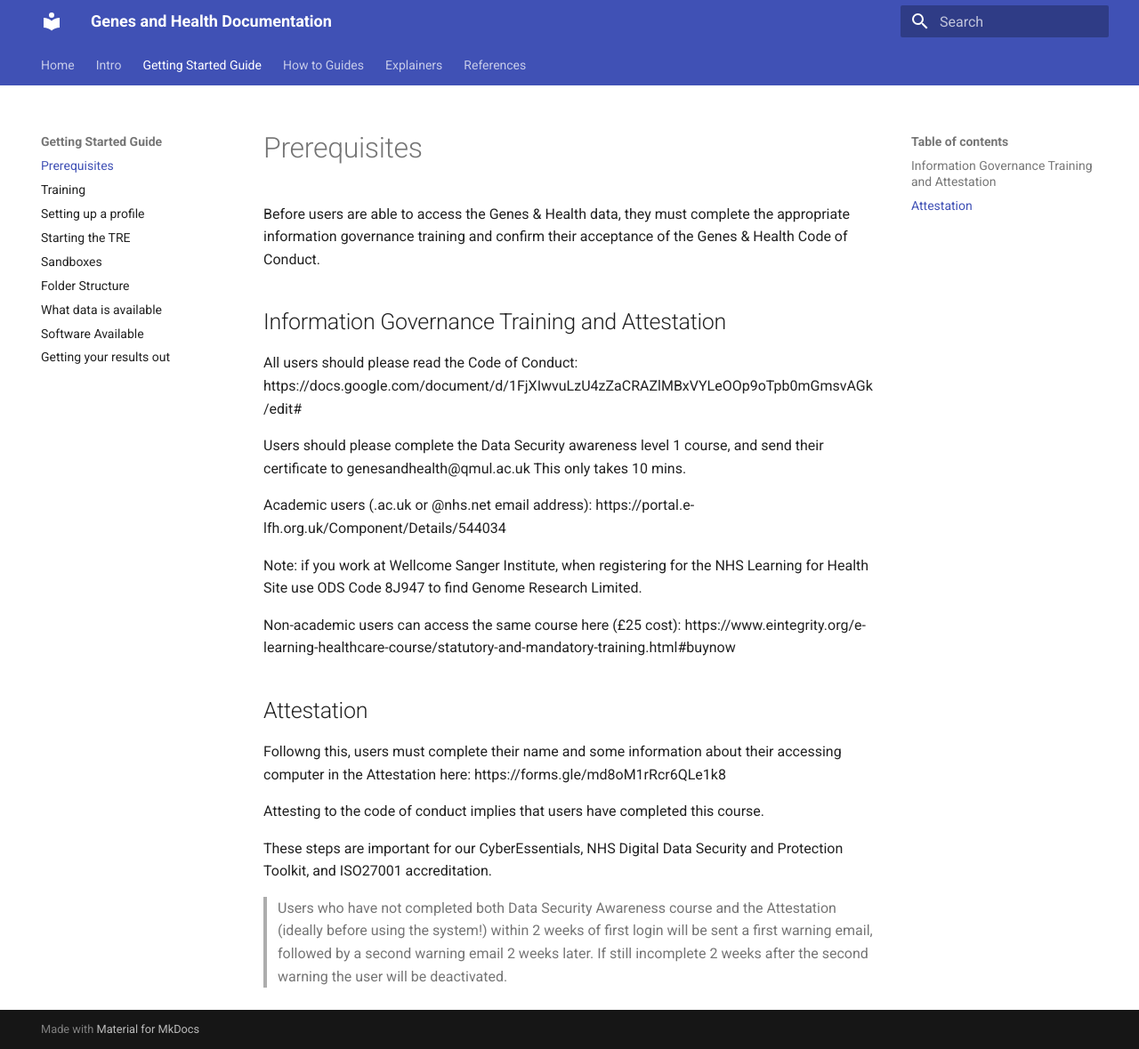
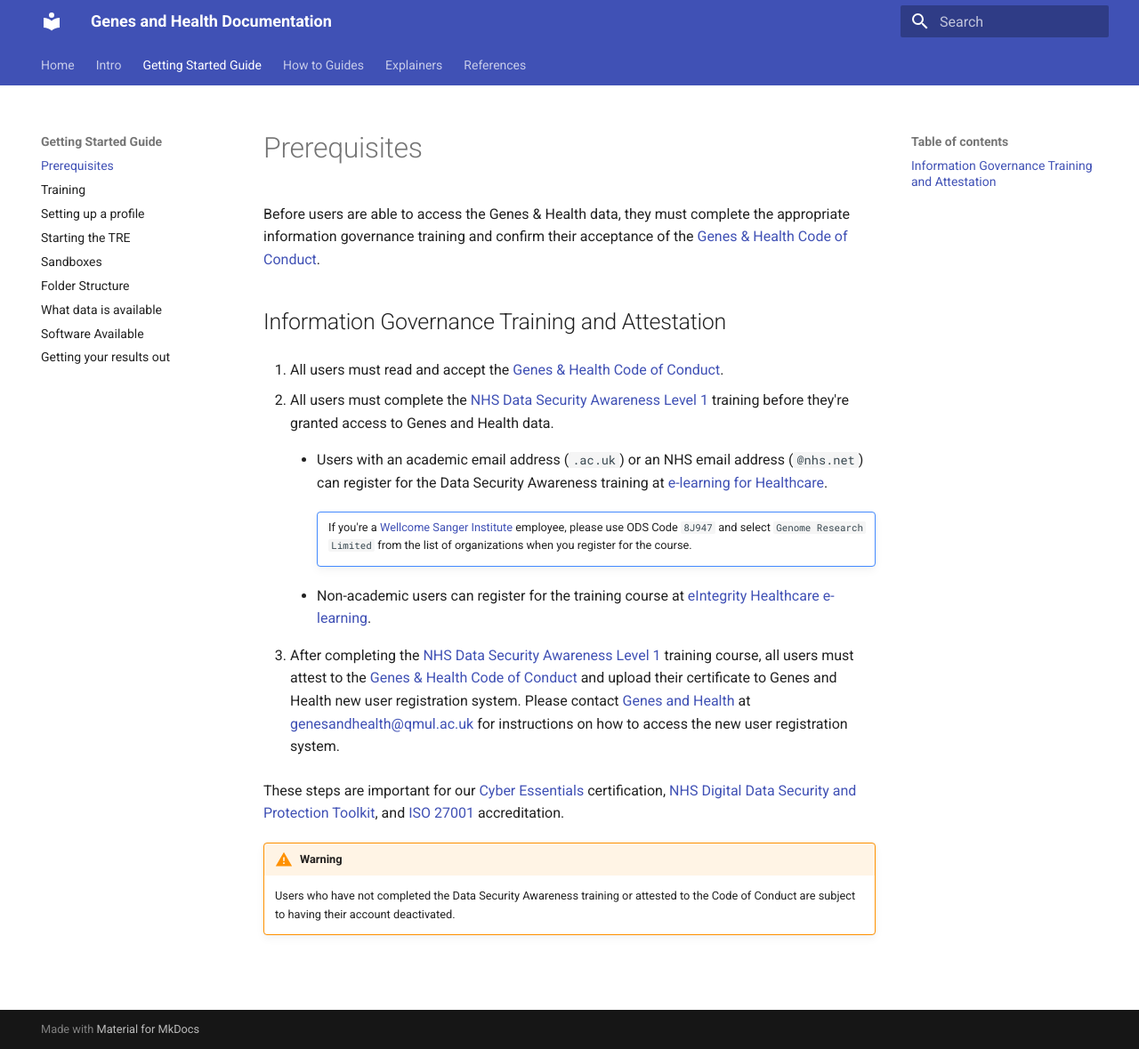
Before and after one commit to genes-and-health/documentation, an MkDocs documentation site: the page built from docs/getting_started/prerequisites.md, in a window 1280 px wide and 1179 px high. Shown: the whole window at 89% size. Built offline with MkDocs 1.6.1 and Material for MkDocs 9.7.7, drawn with Linux system fonts in a browser that asks for light colours.

Commit message:
fix out-of-date links and information governance section - update prerequisites page with new user registration instructions and external links - add Code of Conduct page - reformat sandboxes pages

```diff
--- a/docs/getting_started/prerequisites.md
+++ b/docs/getting_started/prerequisites.md
@@ -1,24 +1,50 @@
-Before users are able to access the Genes & Health data, they must complete the appropriate
-information governance training and confirm their acceptance of the Genes & Health Code of Conduct.
+Before users are able to access the Genes & Health data, they must complete the
+appropriate information governance training and confirm their acceptance of the
+[Genes & Health Code of Conduct][].
 
 ## Information Governance Training and Attestation
-All users should please read the Code of Conduct:
-https://docs.google.com/document/d/1FjXIwvuLzU4zZaCRAZlMBxVYLeOOp9oTpb0mGmsvAGk/edit#
 
-Users should please complete the Data Security awareness level 1 course, and send their certificate to genesandhealth@qmul.ac.uk   This only takes 10 mins.
+1. All users must read and accept the [Genes & Health Code of Conduct][].
 
-Academic users (.ac.uk or @nhs.net email address):
-https://portal.e-lfh.org.uk/Component/Details/544034
+1. All users must complete the [NHS Data Security Awareness Level 1][] training
+before they're granted access to Genes and Health data.
 
-Note: if you work at Wellcome Sanger Institute, when registering for the NHS Learning for Health Site use ODS Code 8J947 to find Genome Research Limited.
+    - Users with an academic email address (`.ac.uk`) or an NHS email address (`@nhs.net`)
+      can register for the Data Security Awareness training at [e-learning for Healthcare][].
 
-Non-academic users  can access the same course here (£25 cost): https://www.eintegrity.org/e-learning-healthcare-course/statutory-and-mandatory-training.html#buynow
+        !!! note ""
 
-## Attestation
-Followng this, users must complete their name and some information about their accessing computer in the Attestation here:  https://forms.gle/md8oM1rRcr6QLe1k8
+            If you're a [Wellcome Sanger Institute][] employee, please use
+            ODS Code `8J947` and select `Genome Research Limited` from the list of
+            organizations when you register for the course.
 
-Attesting to the code of conduct implies that users have completed this course.
+    - Non-academic users can register for the training course at [eIntegrity Healthcare e-learning][].
 
-These steps are important for our CyberEssentials, NHS Digital Data Security and Protection Toolkit, and ISO27001 accreditation.
+1. After completing the [NHS Data Security Awareness Level 1][] training course,
+all users must attest to the [Genes & Health Code of Conduct][] and upload
+their certificate to Genes and Health new user registration system. Please
+contact [Genes and Health] at [genesandhealth@qmul.ac.uk][] for instructions
+on how to access the new user registration system.
 
-> Users who have not completed both Data Security Awareness course and the Attestation (ideally before using the system!) within 2 weeks of first login will be sent a first warning email, followed by a second warning email 2 weeks later. If still incomplete 2 weeks after the second warning the user will be deactivated.
+These steps are important for our [Cyber Essentials][] certification,
+[NHS Digital Data Security and Protection Toolkit][], and [ISO 27001][]
+accreditation.
+
+!!! warning
+
+    Users who have not completed the Data Security Awareness training or
+    attested to the Code of Conduct are subject to having their account
+    deactivated.
+
+
+[Genes & Health Code of Conduct]: /references/code_of_conduct
+[NHS Data Security Awareness Level 1]: https://www.e-lfh.org.uk/programmes/data-security-awareness
+[Genes and Health]: mailto:genesandhealth@qmul.ac.uk
+[genesandhealth@qmul.ac.uk]: mailto:genesandhealth@qmul.ac.uk
+[e-learning for Healthcare]: https://portal.e-lfh.org.uk/Component/Details/544034
+[eIntegrity Healthcare e-learning]: https://www.eintegrity.org/product/statutory-and-mandatory-training
+[Wellcome Sanger Institute]: https://www.sanger.ac.uk
+
+[Cyber Essentials]: https://www.ncsc.gov.uk/cyberessentials/overview
+[NHS Digital Data Security and Protection Toolkit]: https://digital.nhs.uk/data-and-information/looking-after-information/data-security-and-information-governance/data-security-and-protection-toolkit
+[ISO 27001]: https://www.iso.org/standard/27001
--- a/mkdocs.yml
+++ b/mkdocs.yml
@@ -54,4 +54,5 @@ nav:
     - What do the raw data look like: explainers/raw_phenotype_data_description.md
     - How are phenotypes curated: explainers/phenotype_curation.md
   - References:
+    - Code of Conduct: references/code_of_conduct.md
     - Shortcuts: references/shortcuts.md
```
Also changed, not shown: docs/explainers/sandboxes.md (+15 -29 lines), docs/references/code_of_conduct.md (added, +3 -0 lines).
